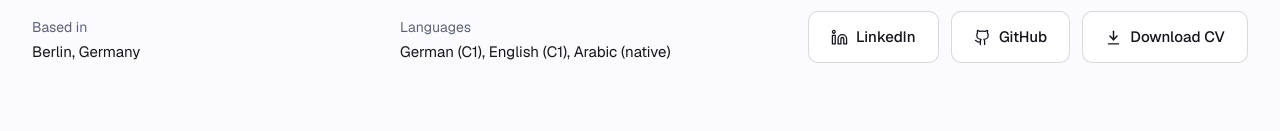
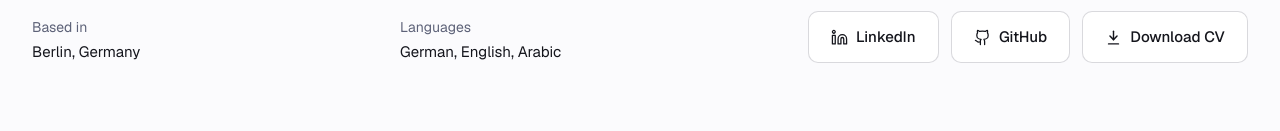
Before and after one commit to DeveloperMajd/portfolio, a Next.js app: page /en in a window 1280 px wide. Shown: the part 4876-5007 px from the top of the page. Built offline with nearby package versions, Linux system fonts and the light colour scheme.

Commit message:
List languages in the contact section without levels

```diff
--- a/app/[lang]/dictionaries/de.ts
+++ b/app/[lang]/dictionaries/de.ts
@@ -228,7 +228,7 @@ export const de: Dictionary = {
     book: "30-minütiges Gespräch buchen",
     facts: [
       { label: "Wohnort", value: "Berlin" },
-      { label: "Sprachen", value: "Deutsch (C1), Englisch (C1), Arabisch (Muttersprache)" },
+      { label: "Sprachen", value: "Deutsch, Englisch, Arabisch" },
     ],
   },
   notFound: {
--- a/app/[lang]/dictionaries/en.ts
+++ b/app/[lang]/dictionaries/en.ts
@@ -226,7 +226,7 @@ export const en = {
     book: "Book a 30-minute call",
     facts: [
       { label: "Based in", value: "Berlin, Germany" },
-      { label: "Languages", value: "German (C1), English (C1), Arabic (native)" },
+      { label: "Languages", value: "German, English, Arabic" },
     ],
   },
   notFound: {
```
